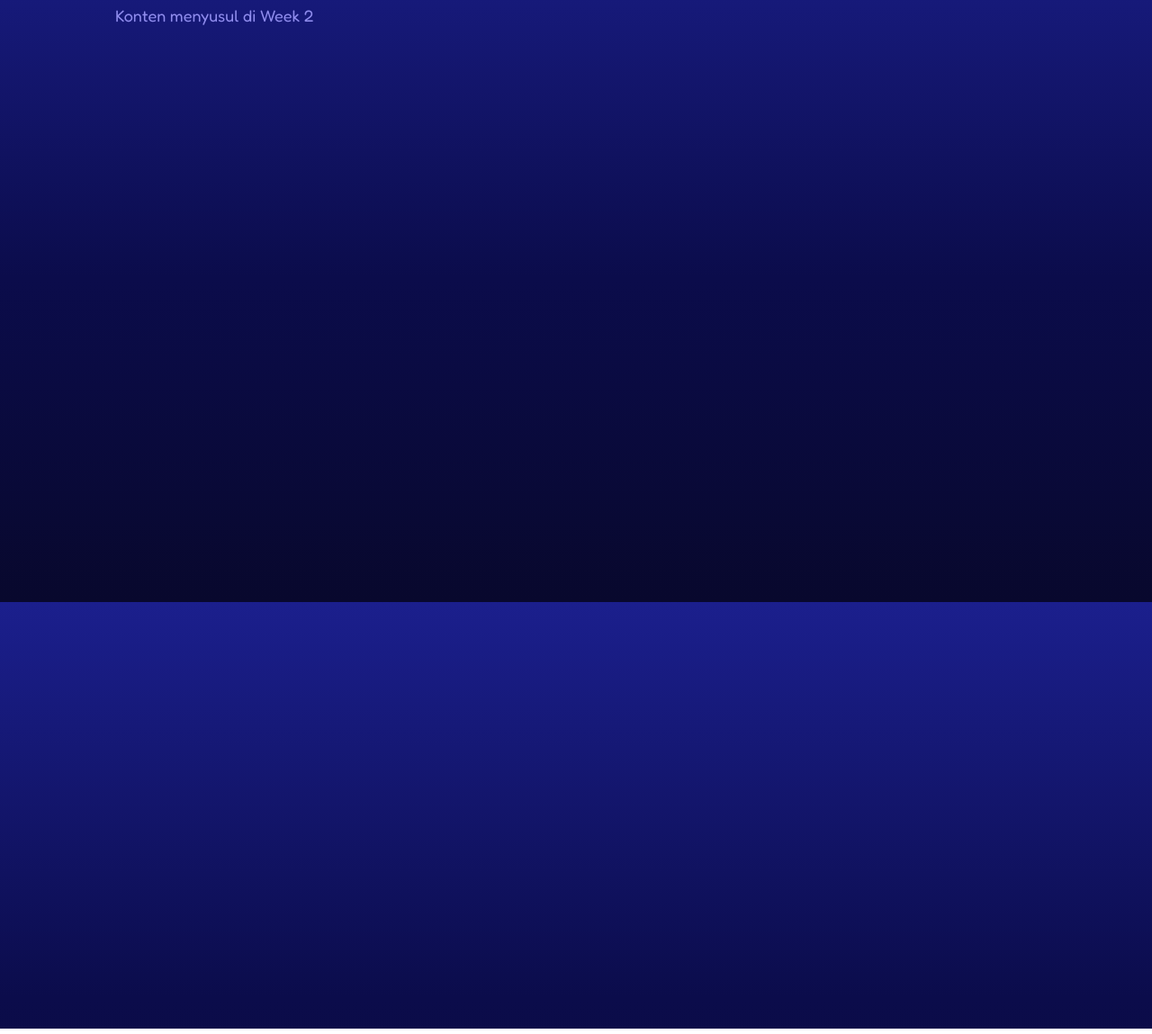
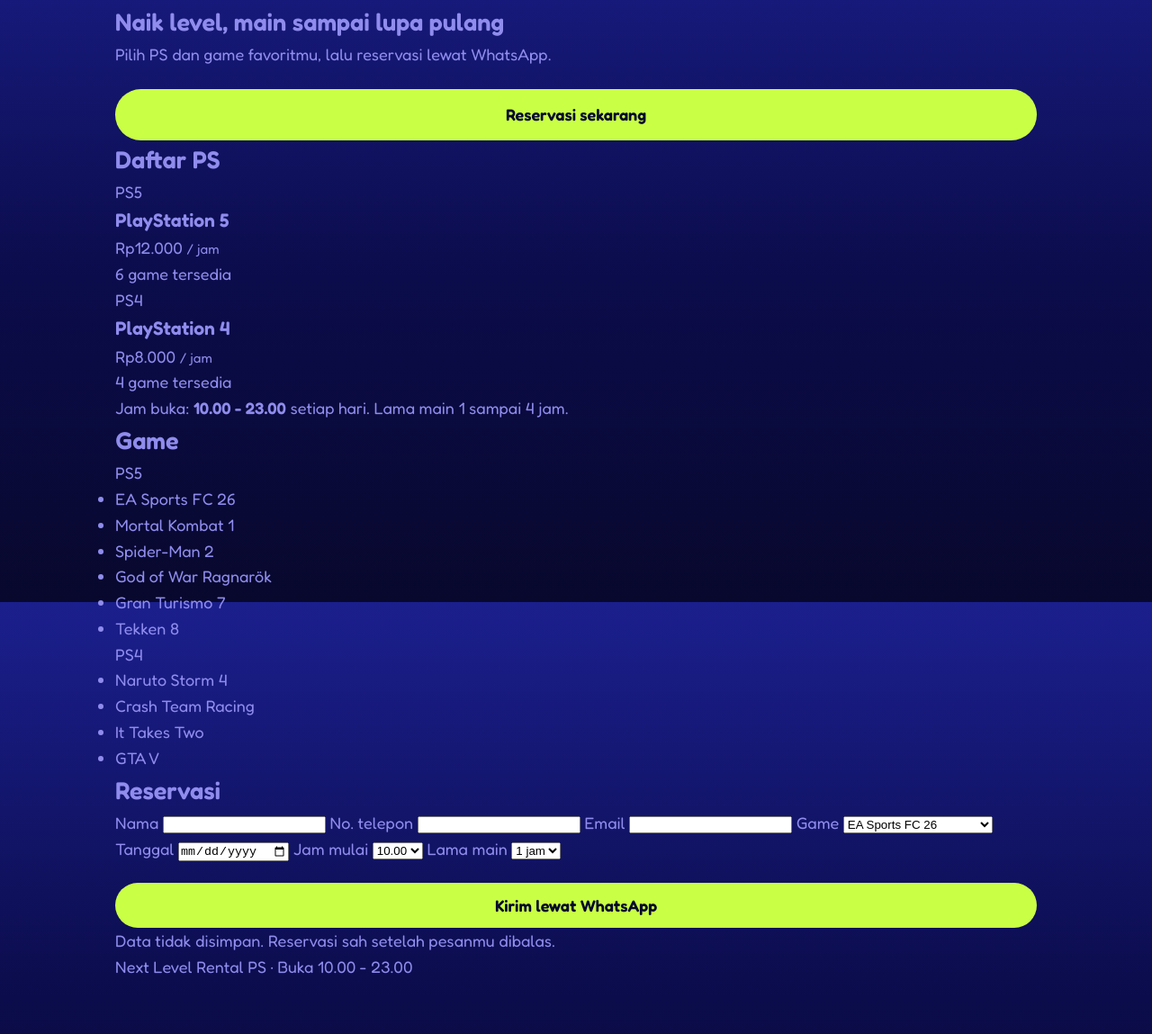
Before and after one commit to ciraamoy/nextlevel, a plain HTML site: page index.html in a window 1280 px wide. Shown: the part 131-1280 px from the top of the page at 90% size. Drawn offline with Linux system fonts and the light colour scheme.

Commit message:
Update index.html

```diff
--- a/index.html
+++ b/index.html
@@ -10,87 +10,210 @@
 </head>
 <body>
 
-  <!-- ===== WEEK 1: NAVBAR =====
-       Wembuat halaman (beranda, login, daftar). -->
+  <!-- ===== NAVBAR ===== -->
   <header class="navbar">
-
-    <!-- Gelembung hiasan -->
-    <div class="bubbles" aria-hidden="true">
-      <span></span><span></span><span></span><span></span><span></span>
-    </div>
-
-    <!-- Logo NL + nama -->
     <a href="#beranda" class="logo">
       <img src="gambar/logo-nl.gif" alt="Logo NL NextLevel" class="logo-img">
       <span class="logo-text">Next Level</span>
     </a>
 
-    <!-- Menu (di HP dibuka lewat tombol garis tiga, tanpa JavaScript) -->
     <nav class="menu" id="menu">
       <a href="#beranda">Beranda</a>
       <a href="#daftar-ps">Daftar PS</a>
-      <a href="#cek-game">Cek Game</a>
+      <a href="#game">Game</a>
       <a href="#login" class="btn-masuk">Masuk</a>
       <a href="#reservasi" class="btn-reservasi">Reservasi</a>
     </nav>
 
-    <a href="#menu" class="hamburger" aria-label="Buka menu">
-      <span></span><span></span><span></span>
-    </a>
+    <a href="#menu" class="hamburger" aria-label="Buka menu">&#9776;</a>
     <a href="#beranda" class="tutup" aria-label="Tutup menu">&#10005;</a>
-
   </header>
 
-  <!-- ===== BERANDA (isi sementara, diganti di Week 2) ===== -->
+  <!-- ===== BERANDA ===== -->
   <main id="beranda">
-    <p>Konten menyusul di Week 2</p>
+
+    <section class="hero">
+      <h1>Naik level, main sampai lupa pulang</h1>
+      <p>Pilih PS dan game favoritmu, lalu reservasi lewat WhatsApp.</p>
+      <a href="#reservasi" class="btn-lime">Reservasi sekarang</a>
+    </section>
+
+    <section class="bagian" id="daftar-ps">
+      <h2>Daftar PS</h2>
+      <div class="kotak-2">
+        <div class="kotak">
+          <span class="label ps5">PS5</span>
+          <h3>PlayStation 5</h3>
+          <p class="harga">Rp12.000 <small>/ jam</small></p>
+          <p>6 game tersedia</p>
+        </div>
+        <div class="kotak">
+          <span class="label ps4">PS4</span>
+          <h3>PlayStation 4</h3>
+          <p class="harga">Rp8.000 <small>/ jam</small></p>
+          <p>4 game tersedia</p>
+        </div>
+      </div>
+      <p class="jam">Jam buka: <b>10.00 - 23.00</b> setiap hari. Lama main 1 sampai 4 jam.</p>
+    </section>
+
+    <section class="bagian" id="game">
+      <h2>Game</h2>
+      <div class="kotak-2">
+        <div class="kotak">
+          <span class="label ps5">PS5</span>
+          <ul>
+            <li>EA Sports FC 26</li>
+            <li>Mortal Kombat 1</li>
+            <li>Spider-Man 2</li>
+            <li>God of War Ragnarök</li>
+            <li>Gran Turismo 7</li>
+            <li>Tekken 8</li>
+          </ul>
+        </div>
+        <div class="kotak">
+          <span class="label ps4">PS4</span>
+          <ul>
+            <li>Naruto Storm 4</li>
+            <li>Crash Team Racing</li>
+            <li>It Takes Two</li>
+            <li>GTA V</li>
+          </ul>
+        </div>
+      </div>
+    </section>
+
+    <!-- Reservasi: isian tidak disimpan, langsung dikirim ke link WhatsApp.
+         Ganti nomor di script bagian bawah (NOMOR_WA). -->
+    <section class="bagian" id="reservasi">
+      <h2>Reservasi</h2>
+      <div class="kotak">
+        <form id="form-reservasi">
+          <label for="r-nama">Nama</label>
+          <input type="text" id="r-nama" required>
+
+          <label for="r-telp">No. telepon</label>
+          <input type="tel" id="r-telp" required>
+
+          <label for="r-email">Email</label>
+          <input type="email" id="r-email" required>
+
+          <label for="r-game">Game</label>
+          <select id="r-game">
+            <optgroup label="PS5 - Rp12.000 / jam">
+              <option value="PS5|EA Sports FC 26">EA Sports FC 26</option>
+              <option value="PS5|Mortal Kombat 1">Mortal Kombat 1</option>
+              <option value="PS5|Spider-Man 2">Spider-Man 2</option>
+              <option value="PS5|God of War Ragnarök">God of War Ragnarök</option>
+              <option value="PS5|Gran Turismo 7">Gran Turismo 7</option>
+              <option value="PS5|Tekken 8">Tekken 8</option>
+            </optgroup>
+            <optgroup label="PS4 - Rp8.000 / jam">
+              <option value="PS4|Naruto Storm 4">Naruto Storm 4</option>
+              <option value="PS4|Crash Team Racing">Crash Team Racing</option>
+              <option value="PS4|It Takes Two">It Takes Two</option>
+              <option value="PS4|GTA V">GTA V</option>
+            </optgroup>
+          </select>
+
+          <label for="r-tgl">Tanggal</label>
+          <input type="date" id="r-tgl" required>
+
+          <label for="r-jam">Jam mulai</label>
+          <select id="r-jam">
+            <option value="10.00">10.00</option>
+            <option value="11.00">11.00</option>
+            <option value="12.00">12.00</option>
+            <option value="13.00">13.00</option>
+            <option value="14.00">14.00</option>
+            <option value="15.00">15.00</option>
+            <option value="16.00">16.00</option>
+            <option value="17.00">17.00</option>
+            <option value="18.00">18.00</option>
+            <option value="19.00">19.00</option>
+            <option value="20.00">20.00</option>
+            <option value="21.00">21.00</option>
+            <option value="22.00">22.00</option>
+          </select>
+
+          <label for="r-lama">Lama main</label>
+          <select id="r-lama">
+            <option value="1">1 jam</option>
+            <option value="2">2 jam</option>
+            <option value="3">3 jam</option>
+            <option value="4">4 jam</option>
+          </select>
+
+          <button type="submit" class="btn-lime">Kirim lewat WhatsApp</button>
+        </form>
+        <p class="kecil" id="r-info">Data tidak disimpan. Reservasi sah setelah pesanmu dibalas.</p>
+      </div>
+    </section>
+
+    <footer class="footer">Next Level Rental PS &middot; Buka 10.00 - 23.00</footer>
   </main>
 
-  <!-- ===== HALAMAN LOGIN =====
-       Tombol Masuk berupa link ke #beranda. Link ini baru bisa diklik
-       kalau akun dan password sudah terisi benar (diatur di CSS dengan :invalid).
-       Formalitas saja, tanpa database. -->
+  <!-- ===== HALAMAN MASUK (tanpa database, hanya formalitas) ===== -->
   <section class="auth" id="login">
     <div class="auth-card">
       <img src="gambar/logo-nl-card.gif" alt="" class="auth-logo">
       <h1>Masuk</h1>
-
       <form>
         <label for="login-akun">Akun</label>
         <input type="text" id="login-akun" placeholder="Masukkan nama akun" autocomplete="username" required>
-
         <label for="login-password">Password</label>
         <input type="password" id="login-password" placeholder="Minimal 6 karakter" minlength="6" autocomplete="current-password" required>
-
-        <p class="auth-hint">Isi akun dan password (minimal 6 karakter) dulu ya.</p>
+        <p class="kecil">Isi akun dan password (minimal 6 karakter) dulu ya.</p>
         <a href="#beranda" class="btn-lime">Masuk</a>
       </form>
-
       <p class="auth-switch">Belum punya akun? <a href="#daftar">Daftar</a></p>
     </div>
   </section>
 
-  <!-- ===== HALAMAN DAFTAR =====
-       Setelah Daftar, pengguna diarahkan ke halaman login. -->
+  <!-- ===== HALAMAN DAFTAR ===== -->
   <section class="auth" id="daftar">
     <div class="auth-card">
       <img src="gambar/logo-nl-card.gif" alt="" class="auth-logo">
       <h1>Daftar</h1>
-
       <form>
         <label for="daftar-akun">Akun</label>
         <input type="text" id="daftar-akun" placeholder="Buat nama akun" autocomplete="username" required>
-
         <label for="daftar-password">Password</label>
         <input type="password" id="daftar-password" placeholder="Minimal 6 karakter" minlength="6" autocomplete="new-password" required>
-
-        <p class="auth-hint">Isi akun dan password (minimal 6 karakter) dulu ya.</p>
+        <p class="kecil">Isi akun dan password (minimal 6 karakter) dulu ya.</p>
         <a href="#login" class="btn-lime">Daftar</a>
       </form>
-
       <p class="auth-switch">Sudah punya akun? <a href="#login">Masuk</a></p>
     </div>
   </section>
 
+  <script>
+    // Tanpa database: isian hanya dipakai untuk menyusun pesan WhatsApp.
+    var NOMOR_WA = "6281234567890"; // ganti dengan nomor pengelola (format 62...)
+    var HARGA = { PS5: 12000, PS4: 8000 };
+
+    document.getElementById("form-reservasi").onsubmit = function (e) {
+      e.preventDefault();
+      var v = function (id) { return document.getElementById(id).value; };
+      var game = v("r-game").split("|");
+      var lama = Number(v("r-lama"));
+      var mulai = Number(v("r-jam").slice(0, 2));
+      if (mulai + lama > 23) {
+        document.getElementById("r-info").textContent = "Jam tutup 23.00. Pilih jam mulai lebih awal atau lama main lebih singkat.";
+        return;
+      }
+      var total = (HARGA[game[0]] * lama).toLocaleString("id-ID");
+      var pesan = "Halo Next Level, saya mau reservasi:\n\n" +
+        "Nama: " + v("r-nama") + "\n" +
+        "No. telepon: " + v("r-telp") + "\n" +
+        "Email: " + v("r-email") + "\n" +
+        "Game: " + game[1] + " (" + game[0] + ")\n" +
+        "Tanggal: " + v("r-tgl") + "\n" +
+        "Jam: " + v("r-jam") + " - " + String(mulai + lama).padStart(2, "0") + ".00 (" + lama + " jam)\n" +
+        "Total: Rp" + total + "\n\nMohon konfirmasinya, terima kasih!";
+      window.open("https://wa.me/" + NOMOR_WA + "?text=" + encodeURIComponent(pesan), "_blank");
+    };
+  </script>
+
 </body>
 </html>
```
